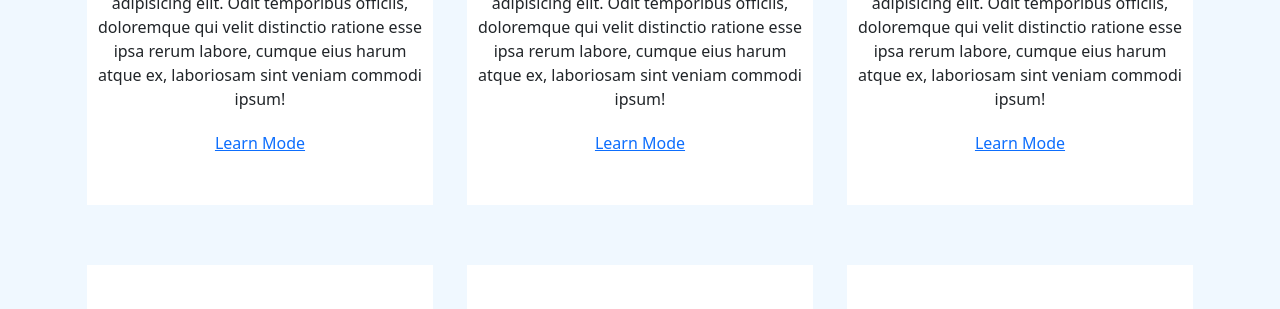
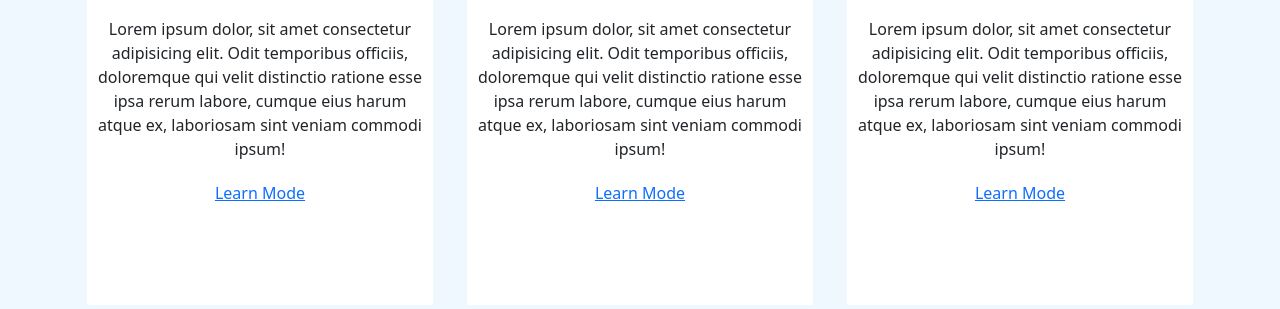
Before and after one commit to sathi2536/Class-task, a plain HTML site: page index.html in a window 1280 px wide. Shown: the part 255-564 px from the top of the page. Drawn offline with nearby package versions, Linux system fonts and the light colour scheme.

Commit message:
Update index.css

```diff
--- a/index.css
+++ b/index.css
@@ -10,7 +10,7 @@ body{
 .box-inside{
     background-color: white;
     text-align: center;
-    padding: 50px 5px;
+    padding: 100px 5px;
     margin: 30px 5px;
 }
 .box{
```
